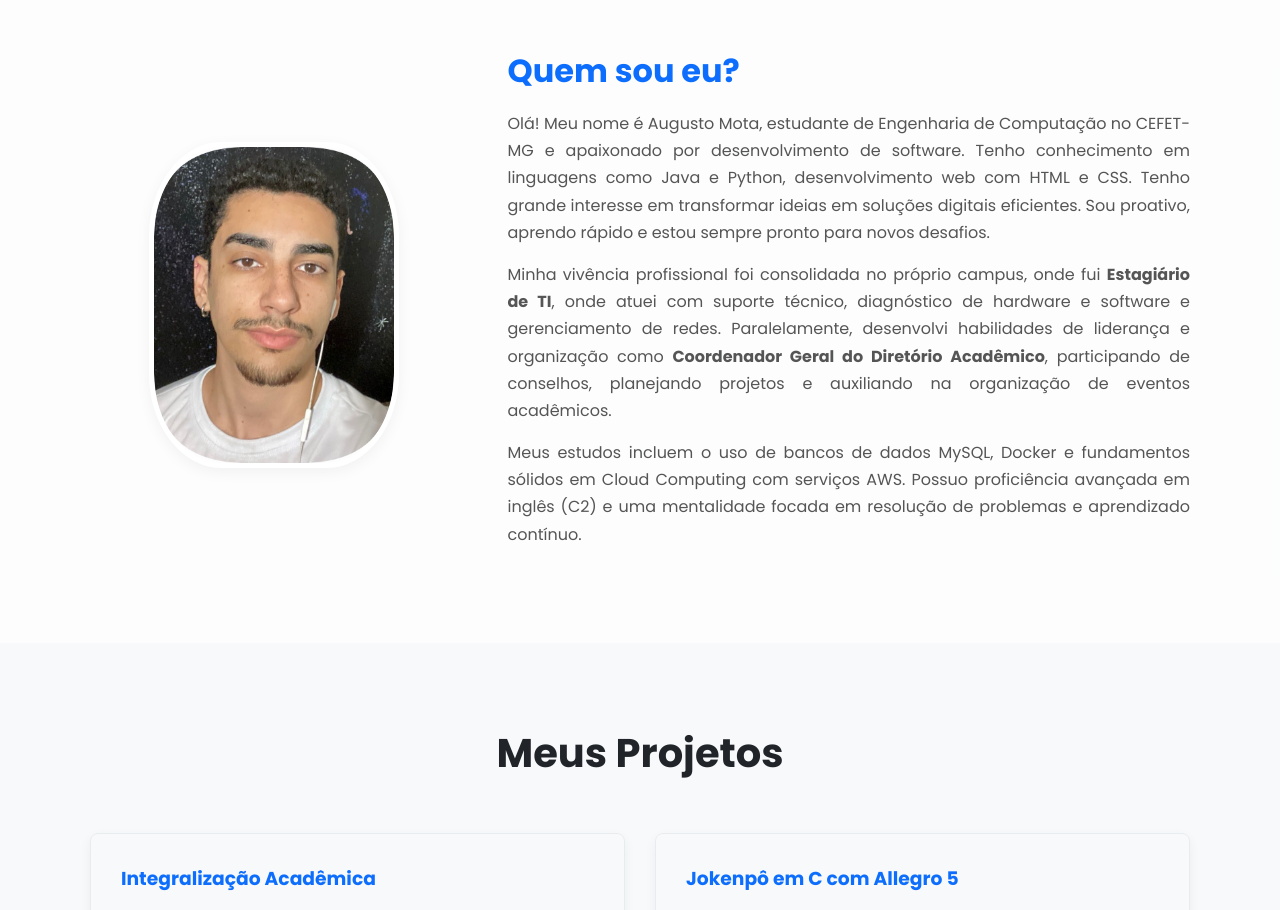
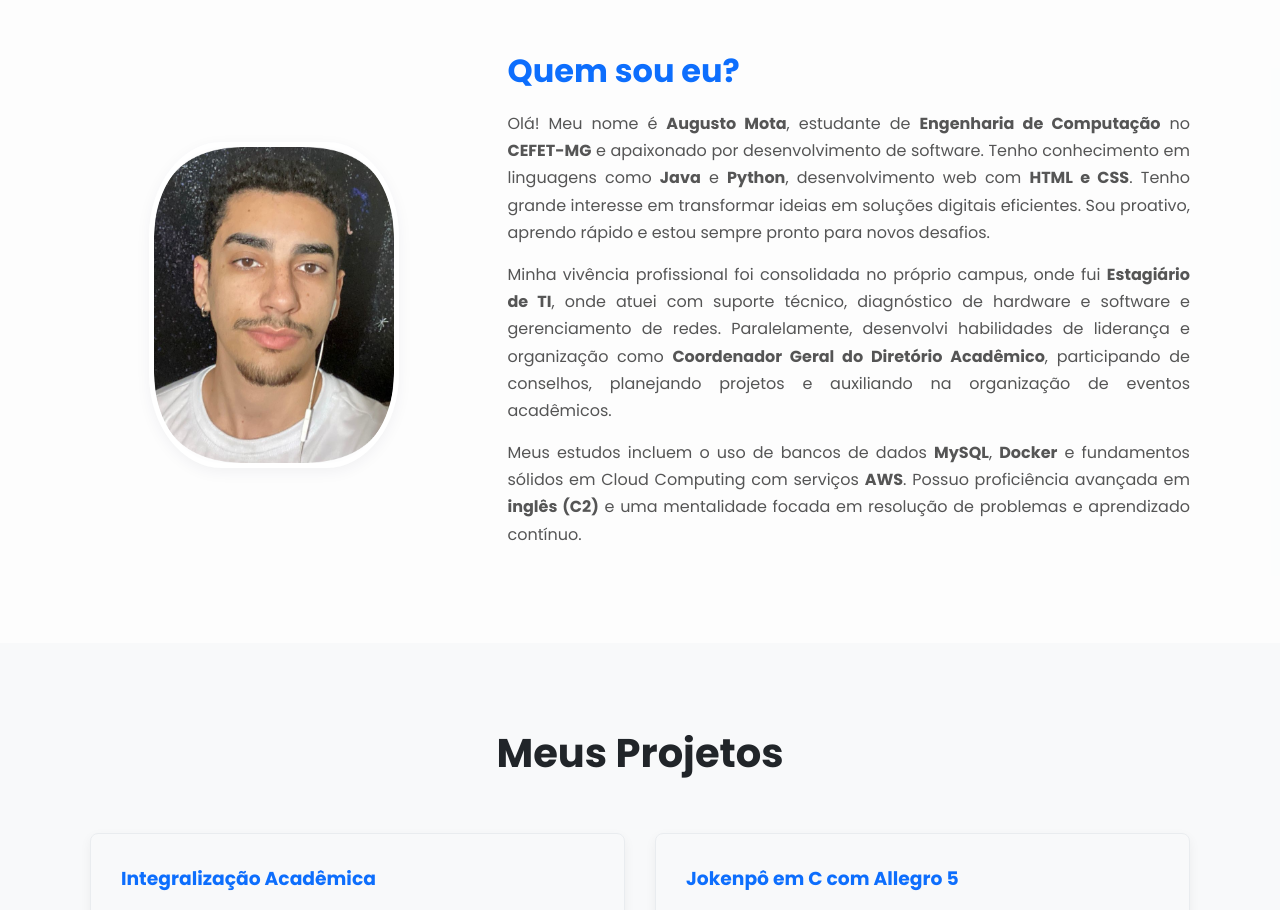
Before and after one commit to augustomotas/Portfolio, a plain HTML site: page index.html in a window 1280 px wide. Shown: the part 949-1859 px from the top of the page. Drawn offline with nearby package versions, Linux system fonts and the light colour scheme.

Commit message:
edição de texto

```diff
--- a/index.html
+++ b/index.html
@@ -56,10 +56,12 @@
             <div class="sobre-texto">
               <h3>Quem sou eu?</h3>
               <p>
-                Olá! Meu nome é Augusto Mota, estudante de Engenharia de
-                Computação no CEFET-MG e apaixonado por desenvolvimento de
-                software. Tenho conhecimento em linguagens como Java e Python,
-                desenvolvimento web com HTML e CSS. Tenho grande interesse em
+                Olá! Meu nome é <strong>Augusto Mota</strong>, estudante de
+                <strong>Engenharia de Computação</strong> no
+                <strong>CEFET-MG</strong> e apaixonado por desenvolvimento de
+                software. Tenho conhecimento em linguagens como
+                <strong>Java</strong> e <strong>Python</strong>, desenvolvimento
+                web com <strong>HTML e CSS</strong>. Tenho grande interesse em
                 transformar ideias em soluções digitais eficientes. Sou
                 proativo, aprendo rápido e estou sempre pronto para novos
                 desafios.
@@ -75,10 +77,12 @@
                 organização de eventos acadêmicos.
               </p>
               <p>
-                Meus estudos incluem o uso de bancos de dados MySQL, Docker e
-                fundamentos sólidos em Cloud Computing com serviços AWS. Possuo
-                proficiência avançada em inglês (C2) e uma mentalidade focada em
-                resolução de problemas e aprendizado contínuo.
+                Meus estudos incluem o uso de bancos de dados
+                <strong>MySQL</strong>, <strong>Docker</strong> e fundamentos
+                sólidos em Cloud Computing com serviços <strong>AWS</strong>.
+                Possuo proficiência avançada em <strong>inglês (C2)</strong> e
+                uma mentalidade focada em resolução de problemas e aprendizado
+                contínuo.
               </p>
             </div>
           </div>
```
